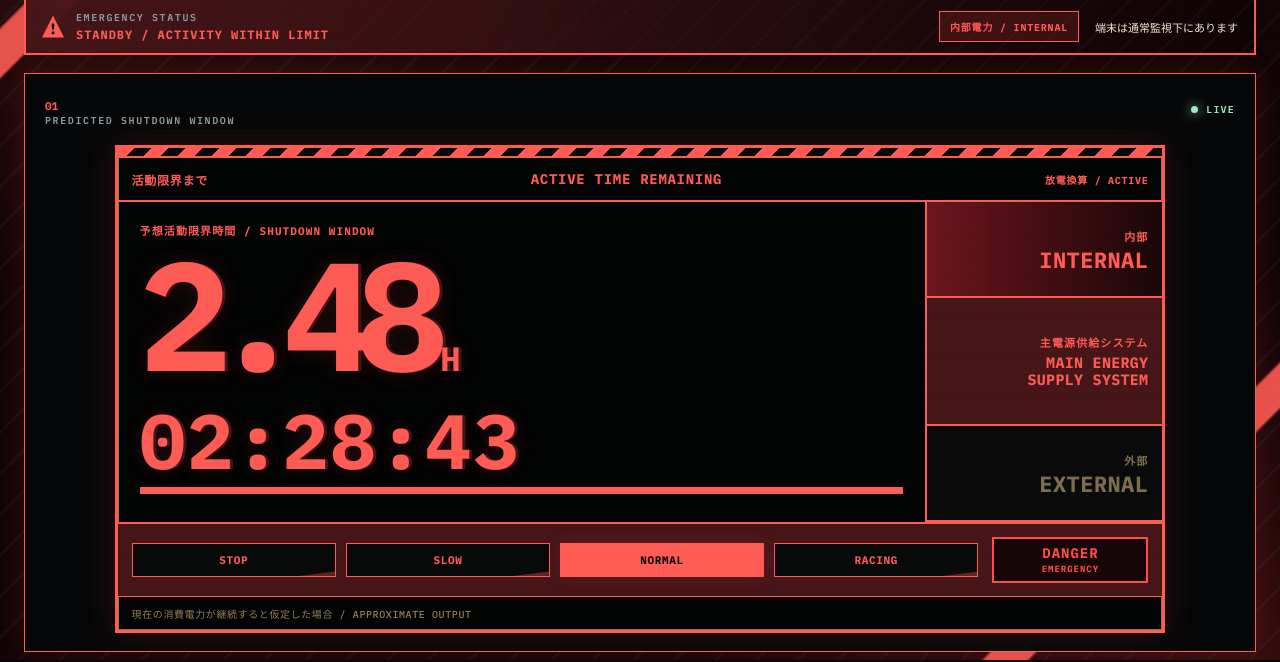
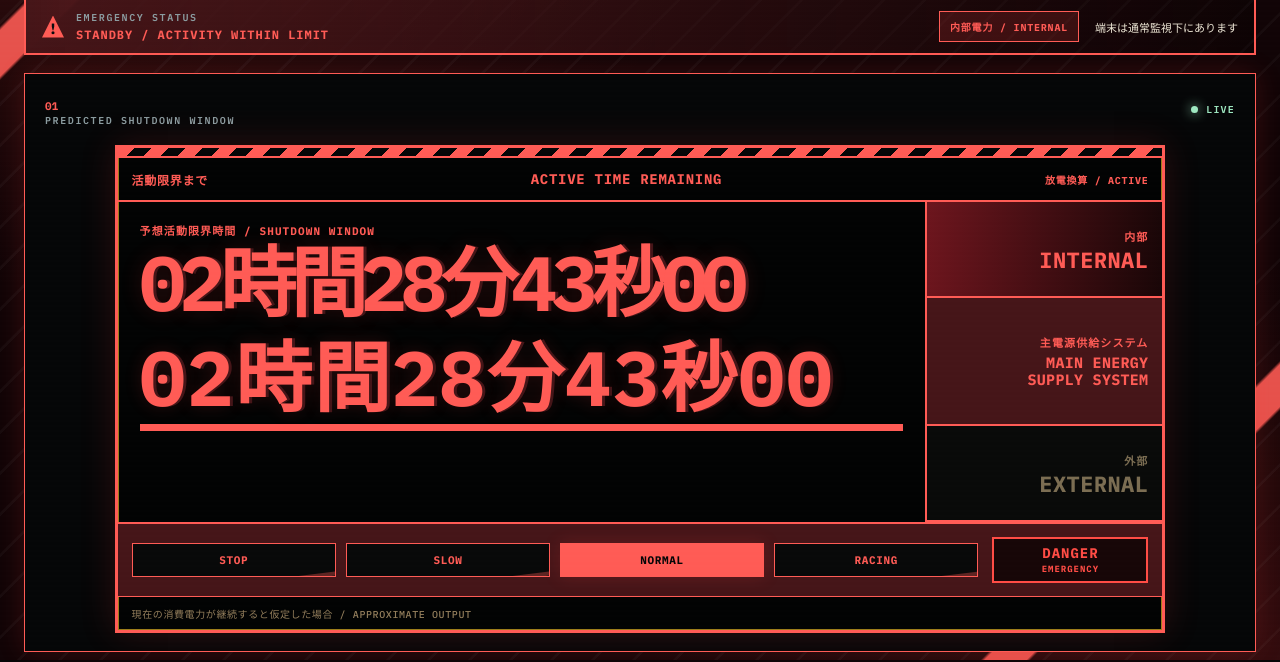
Before and after one commit to hsgwrun/nerv-activity-limit-timer, a website built with Vite: page index.html in a window 1280 px wide. Shown: the part 140-802 px from the top of the page. Built offline with nearby package versions, Linux system fonts and the light colour scheme.

Commit message:
feat: show remaining time with hundredths

```diff
--- a/src/main.js
+++ b/src/main.js
@@ -19,6 +19,7 @@ const state = {
   chargingTime: null,
   remainingSeconds: 0,
   estimatedHours: 0,
+  deadlineMs: null,
   lastUpdated: null,
   battery: null,
   timerId: null,
@@ -76,7 +77,7 @@ app.innerHTML = `
           <div class="board-main">
             <div class="board-digits">
               <p class="board-kicker">予想活動限界時間 / SHUTDOWN WINDOW</p>
-              <h2 id="limit-heading" class="limit-value"><span id="hours-value">0.00</span><small>H</small></h2>
+              <h2 id="limit-heading" class="limit-value"><span id="activity-time-value">00時間00分00秒00</span></h2>
               <div class="countdown" id="countdown">00:00:00</div>
               <div class="countdown-bar" aria-hidden="true"><span id="countdown-progress"></span></div>
             </div>
@@ -210,7 +211,7 @@ const refs = {
   alertDetail: document.querySelector('#alert-detail'),
   powerSourceChip: document.querySelector('#power-source-chip'),
   speedItems: document.querySelectorAll('[data-speed]'),
-  hours: document.querySelector('#hours-value'),
+  activityTime: document.querySelector('#activity-time-value'),
   countdown: document.querySelector('#countdown'),
   countdownStatus: document.querySelector('#countdown-status'),
   countdownProgress: document.querySelector('#countdown-progress'),
@@ -260,6 +261,15 @@ function formatTime(seconds) {
   return [hours, minutes, secs].map((item) => String(item).padStart(2, '0')).join(':');
 }
 
+function formatActivityTime(seconds) {
+  const safe = Math.max(0, Number(seconds) || 0);
+  const hours = Math.floor(safe / 3600);
+  const minutes = Math.floor((safe % 3600) / 60);
+  const wholeSeconds = Math.floor(safe % 60);
+  const hundredths = Math.floor((safe - Math.floor(safe)) * 100);
+  return `${String(hours).padStart(2, '0')}時間${String(minutes).padStart(2, '0')}分${String(wholeSeconds).padStart(2, '0')}秒${String(hundredths).padStart(2, '0')}`;
+}
+
 function formatDuration(seconds) {
   if (!finitePositive(seconds)) return '—';
   const hours = Math.floor(seconds / 3600);
@@ -287,6 +297,7 @@ function calculate() {
   const seconds = hasApiTime ? apiTime : calculateManualSeconds();
   state.remainingSeconds = seconds;
   state.estimatedHours = seconds / 3600;
+  state.deadlineMs = Date.now() + (seconds * 1000);
   state.lastUpdated = Date.now();
   render();
 }
@@ -315,8 +326,8 @@ function render() {
   const confidence = deriveConfidence();
   const ringColor = level <= 15 ? '#ff3f3f' : level <= 35 ? '#f7b955' : '#ff5b55';
 
-  refs.hours.textContent = state.estimatedHours.toFixed(2);
-  refs.countdown.textContent = formatTime(state.remainingSeconds);
+  refs.activityTime.textContent = formatActivityTime(state.remainingSeconds);
+  refs.countdown.textContent = formatActivityTime(state.remainingSeconds);
   refs.countdownStatus.textContent = state.charging ? '充電中 / 放電換算' : '放電換算 / ACTIVE';
   refs.powerSourceChip.textContent = state.charging ? '外部電力 / EXTERNAL' : '内部電力 / INTERNAL';
   refs.level.textContent = Math.round(level);
@@ -416,9 +427,10 @@ async function connectBattery() {
 }
 
 function tick() {
-  if (state.remainingSeconds > 0) state.remainingSeconds = Math.max(0, state.remainingSeconds - 1);
+  if (state.deadlineMs) state.remainingSeconds = Math.max(0, (state.deadlineMs - Date.now()) / 1000);
   const alert = getAlertLevel();
-  refs.countdown.textContent = formatTime(state.remainingSeconds);
+  refs.activityTime.textContent = formatActivityTime(state.remainingSeconds);
+  refs.countdown.textContent = formatActivityTime(state.remainingSeconds);
   refs.alertTitle.textContent = alert.title;
   refs.alertDetail.textContent = alert.detail;
   document.body.dataset.alert = alert.className;
@@ -436,7 +448,7 @@ setInterval(() => {
   refs.topClock.textContent = nowLabel();
 }, 1000);
 
-state.timerId = setInterval(tick, 1000);
+state.timerId = setInterval(tick, 50);
 refs.topClock.textContent = nowLabel();
 refs.profile.value = DEFAULTS.profile;
 refs.levelInput.value = DEFAULTS.level;
--- a/src/style.css
+++ b/src/style.css
@@ -358,3 +358,13 @@ body[data-speed-mode="normal"] .speed-strip [data-speed="normal"]::after { opaci
   .danger-box small { font-size: 7px; }
   .board-caption { display: none; }
 }
+
+/* Full Japanese time readout: XX時間YY分ZZ秒NN */
+.limit-value { font-size: clamp(28px, 6vw, 84px); letter-spacing: -.08em; }
+.limit-value span { display: inline-block; white-space: nowrap; }
+@media (max-width: 950px) and (max-height: 600px) {
+  .limit-value { font-size: clamp(24px, 5.1vw, 54px); letter-spacing: -.1em; }
+}
+@media (max-width: 700px) and (orientation: portrait) {
+  .limit-value { font-size: clamp(24px, 5.1vw, 54px); letter-spacing: -.1em; }
+}
```
Also changed, not shown: TODO.md (+1 -1 lines), README.md.
